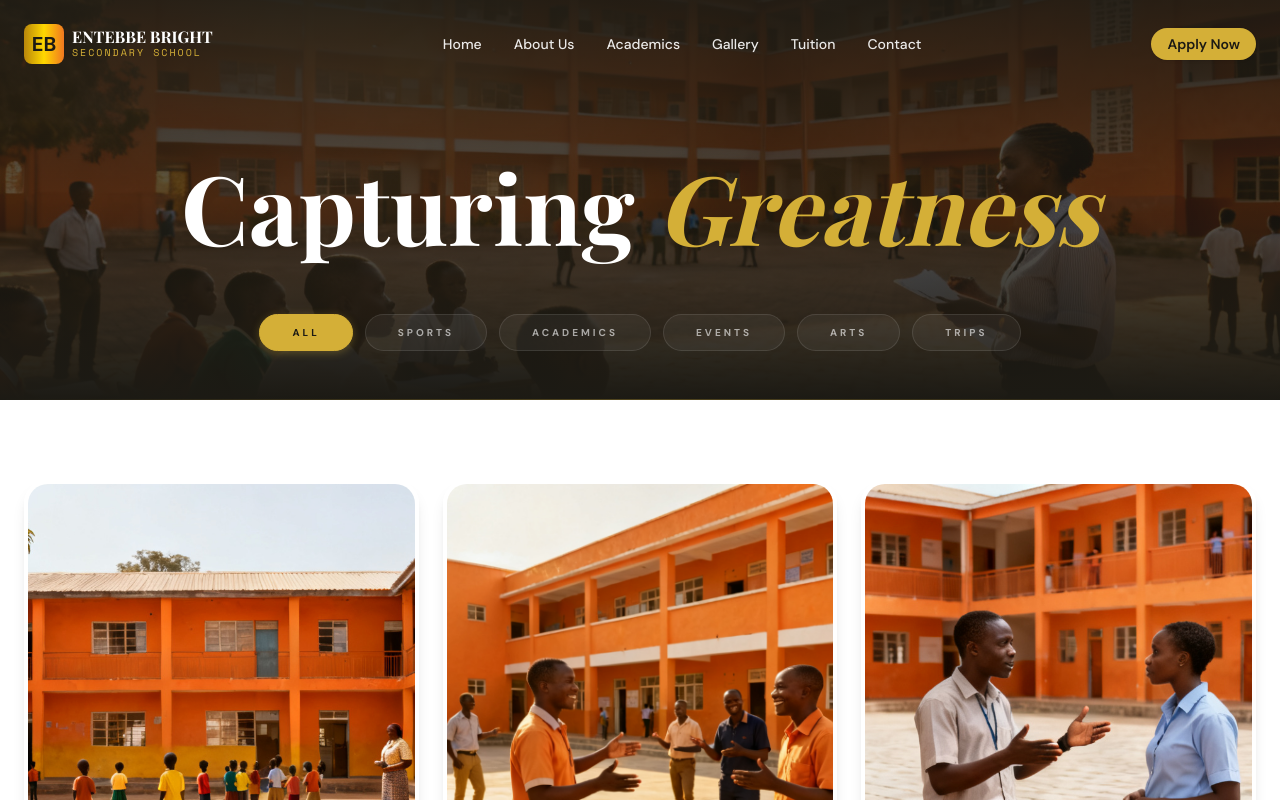
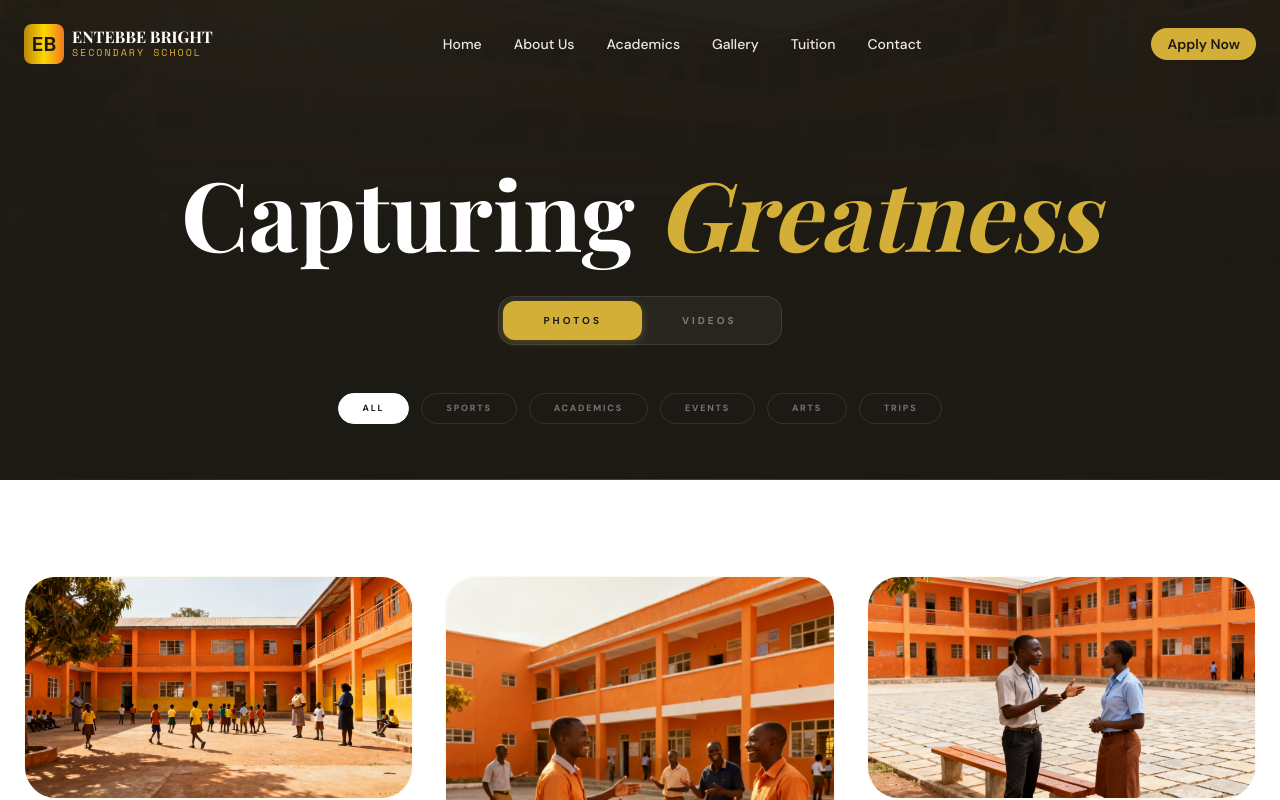
Before and after one commit to katsomar/Entebbe-Bright-Secondary-School, a Next.js app: page /gallery in a window 1280 px wide. Shown: the top 800 px of the page. Built offline with nearby package versions, Linux system fonts and the light colour scheme; a web font is replaced by a local one.

Commit message:
improved the styling of the grid in teh gallery page

```diff
--- a/src/app/gallery/page.tsx
+++ b/src/app/gallery/page.tsx
@@ -23,8 +23,15 @@ const galleryImages = [
 ];
 
 const GalleryPage = () => {
+  const [mediaType, setMediaType] = useState<"photos" | "videos">("photos");
   const [activeCategory, setActiveCategory] = useState("All");
   const [selectedImage, setSelectedImage] = useState<number | null>(null);
+
+  const galleryVideos = [
+    { src: "https://www.youtube.com/embed/dQw4w9WgXcQ", title: "Sports Day Highlights", category: "Sports" },
+    { src: "https://www.youtube.com/embed/dQw4w9WgXcQ", title: "Annual Science Fair", category: "Academics" },
+    { src: "https://www.youtube.com/embed/dQw4w9WgXcQ", title: "Drama Performance 2024", category: "Arts" },
+  ];
 
   const filteredImages = activeCategory === "All"
     ? galleryImages
@@ -33,22 +40,20 @@ const GalleryPage = () => {
   return (
     <div className="bg-white selection:bg-gold-main/30 flex flex-col min-h-screen">
       {/* Cinematic Banner */}
-      <section className="relative h-[50vh] min-h-[400px] flex items-center justify-center overflow-hidden bg-charcoal pt-24">
-        {/* Background Effects */}
+      <section className="relative h-[60vh] flex items-center justify-center overflow-hidden bg-charcoal pt-24">
         <div className="absolute inset-0 z-0">
           <Image
             src="/hero/h2.png"
             alt="Gallery Background"
             fill
             priority
-            className="object-cover opacity-30 scale-105"
+            className="object-cover opacity-20 scale-105"
           />
-          <div className="absolute inset-0 bg-gradient-to-b from-charcoal/80 via-transparent to-charcoal" />
+          <div className="absolute inset-0 bg-gradient-to-b from-charcoal/80 via-charcoal/95 to-charcoal" />
         </div>
 
         <div className="container mx-auto px-6 relative z-10 text-center">
           <ScrollReveal>
-            {/* Elegant Letter Reveal Title */}
             <div className="overflow-hidden mb-6">
               <motion.h1
                 initial={{ y: 80 }}
@@ -60,125 +65,177 @@ const GalleryPage = () => {
               </motion.h1>
             </div>
 
-            {/* Redesigned Category Filters */}
+            {/* Media Type Switcher */}
+            <div className="flex justify-center mb-12">
+              <div className="inline-flex p-1 bg-white/5 backdrop-blur-xl rounded-2xl border border-white/10">
+                {["photos", "videos"].map((type) => (
+                  <button
+                    key={type}
+                    onClick={() => setMediaType(type as any)}
+                    className={`px-10 py-3 rounded-xl text-[10px] font-bold uppercase tracking-[0.3em] transition-all duration-500 ${
+                      mediaType === type
+                        ? "bg-gold-main text-charcoal shadow-gold-sm"
+                        : "text-white/40 hover:text-white"
+                    }`}
+                  >
+                    {type}
+                  </button>
+                ))}
+              </div>
+            </div>
+
+            {/* Category Filters (Photos Only) */}
+            <AnimatePresence mode="wait">
+              {mediaType === "photos" && (
                 <motion.div
-              initial={{ opacity: 0, y: 20 }}
+                  initial={{ opacity: 0, y: 10 }}
                   animate={{ opacity: 1, y: 0 }}
-              transition={{ delay: 0.5, duration: 0.8 }}
-              className="flex flex-wrap justify-center gap-3 mt-12 max-w-4xl mx-auto"
+                  exit={{ opacity: 0, y: -10 }}
+                  className="flex flex-wrap justify-center gap-3 max-w-4xl mx-auto"
                 >
                   {categories.map((cat) => (
                     <button
                       key={cat}
                       onClick={() => setActiveCategory(cat)}
-                  className={`px-8 py-2.5 rounded-full text-[10px] font-bold uppercase tracking-[0.3em] transition-all duration-500 border ${
+                      className={`px-6 py-2 rounded-full text-[9px] font-bold uppercase tracking-[0.2em] transition-all duration-500 border ${
                         activeCategory === cat
-                      ? "bg-gold-main border-gold-main text-charcoal shadow-gold-sm"
-                      : "bg-white/5 border-white/10 text-white/60 hover:border-gold-main/50 hover:text-white"
+                          ? "bg-white text-charcoal border-white"
+                          : "bg-transparent border-white/10 text-white/40 hover:border-gold-main hover:text-gold-main"
                       }`}
                     >
                       {cat}
                     </button>
                   ))}
                 </motion.div>
+              )}
+            </AnimatePresence>
           </ScrollReveal>
         </div>
-
-        {/* Subtle Bottom Border Detail */}
         <div className="absolute bottom-0 left-0 w-full h-px bg-gradient-to-r from-transparent via-gold-main/30 to-transparent" />
       </section>
 
-      {/* Grid */}
-      <section className="py-20">
+      {/* Masonry Display Section */}
+      <section className="py-24 bg-white relative">
         <div className="container mx-auto px-6">
+          <AnimatePresence mode="wait">
+            {mediaType === "photos" ? (
               <motion.div
-            layout
-            className="columns-1 md:columns-2 lg:columns-3 gap-6 space-y-6"
+                key="photos"
+                initial={{ opacity: 0 }}
+                animate={{ opacity: 1 }}
+                exit={{ opacity: 0 }}
+                className="columns-1 md:columns-2 lg:columns-3 gap-8 space-y-8"
               >
-            <AnimatePresence mode="popLayout">
                 {filteredImages.map((image, index) => (
                   <motion.div
                     key={`${image.src}-${index}`}
                     layout
-                  initial={{ opacity: 0, scale: 0.9 }}
-                  animate={{ opacity: 1, scale: 1 }}
-                  exit={{ opacity: 0, scale: 0.9 }}
-                  transition={{ duration: 0.4 }}
-                  className="relative group rounded-3xl overflow-hidden cursor-pointer shadow-lg border-4 border-white"
+                    initial={{ opacity: 0, y: 20 }}
+                    whileInView={{ opacity: 1, y: 0 }}
+                    viewport={{ once: true }}
+                    className="relative group rounded-[2rem] overflow-hidden cursor-pointer bg-cream border border-gold-main/5 hover:border-gold-main/20 transition-all duration-700"
                     onClick={() => setSelectedImage(index)}
                   >
-                  <div className="relative aspect-[4/5] w-full">
+                    <div className="relative aspect-auto">
                       <Image
                         src={image.src}
                         alt={image.title}
-                      fill
-                      sizes="(max-width: 768px) 100vw, (max-width: 1200px) 50vw, 33vw"
-                      className="object-cover transition-transform duration-700 group-hover:scale-110"
+                        width={600}
+                        height={800}
+                        className="w-full h-auto transition-transform duration-1000 group-hover:scale-110"
                       />
                     </div>
-                  <div className="absolute inset-0 bg-gradient-to-t from-charcoal/90 via-charcoal/20 to-transparent opacity-0 group-hover:opacity-100 transition-opacity duration-500 flex flex-col justify-end p-8">
-                    <span className="text-gold-main text-[10px] font-bold uppercase tracking-[0.3em] mb-2 block">
-                      {image.category}
-                    </span>
-                    <h4 className="text-white text-xl font-heading font-bold">{image.title}</h4>
-                    <ZoomIn className="text-gold-main absolute top-8 right-8" />
+                    {/* Architectural Museum Frame Overlay */}
+                    <div className="absolute inset-0 border-[12px] border-transparent group-hover:border-white transition-all duration-700 z-10" />
+                    <div className="absolute inset-0 bg-gradient-to-t from-charcoal/80 via-transparent to-transparent opacity-0 group-hover:opacity-100 transition-opacity duration-700 flex flex-col justify-end p-8 z-20">
+                      <span className="text-gold-main text-[9px] font-bold uppercase tracking-[0.3em] mb-2 block">{image.category}</span>
+                      <h4 className="text-white text-xl font-display font-bold">{image.title}</h4>
                     </div>
                   </motion.div>
                 ))}
+              </motion.div>
+            ) : (
+              <motion.div
+                key="videos"
+                initial={{ opacity: 0 }}
+                animate={{ opacity: 1 }}
+                exit={{ opacity: 0 }}
+                className="grid grid-cols-1 md:grid-cols-2 gap-10"
+              >
+                {galleryVideos.map((video, index) => (
+                  <motion.div
+                    key={index}
+                    initial={{ opacity: 0, scale: 0.95 }}
+                    whileInView={{ opacity: 1, scale: 1 }}
+                    viewport={{ once: true }}
+                    className="relative aspect-video rounded-[2.5rem] overflow-hidden group cursor-pointer shadow-2xl"
+                  >
+                    <iframe
+                      src={video.src}
+                      className="absolute inset-0 w-full h-full pointer-events-none grayscale group-hover:grayscale-0 transition-all duration-1000 scale-105 group-hover:scale-100"
+                    />
+                    <div className="absolute inset-0 bg-charcoal/40 group-hover:bg-charcoal/10 transition-colors duration-700 flex items-center justify-center">
+                      <div className="w-20 h-20 rounded-full bg-white/20 backdrop-blur-md border border-white/30 flex items-center justify-center group-hover:bg-gold-main group-hover:border-gold-main transition-all duration-500 group-hover:scale-110">
+                        <div className="w-0 h-0 border-t-[10px] border-t-transparent border-l-[15px] border-l-white border-b-[10px] border-b-transparent ml-1" />
+                      </div>
+                    </div>
+                    <div className="absolute bottom-0 left-0 w-full p-8 bg-gradient-to-t from-charcoal/90 to-transparent">
+                      <h4 className="text-white font-display font-bold text-2xl">{video.title}</h4>
+                    </div>
+                  </motion.div>
+                ))}
+              </motion.div>
+            )}
           </AnimatePresence>
-          </motion.div>
         </div>
       </section>
 
-      {/* Lightbox */}
+      {/* Immersive Lightbox */}
       <Dialog.Root open={selectedImage !== null} onOpenChange={(open) => !open && setSelectedImage(null)}>
         <Dialog.Portal>
-          <Dialog.Overlay className="fixed inset-0 bg-charcoal/95 backdrop-blur-xl z-[100] animate-in fade-in duration-300" />
-          <Dialog.Content className="fixed top-1/2 left-1/2 -translate-x-1/2 -translate-y-1/2 z-[110] w-[95vw] h-[90vh] flex flex-col items-center justify-center outline-none animate-in zoom-in-95 duration-300">
-            <Dialog.Title className="sr-only">Image Gallery Preview</Dialog.Title>
-            <Dialog.Description className="sr-only">Fullscreen view of selected gallery image</Dialog.Description>
+          <Dialog.Overlay className="fixed inset-0 bg-charcoal/98 backdrop-blur-2xl z-[100] animate-in fade-in duration-500" />
+          <Dialog.Content className="fixed inset-0 z-[110] flex flex-col items-center justify-center outline-none p-4 md:p-12 animate-in zoom-in-95 duration-500">
             {selectedImage !== null && (
               <div className="relative w-full h-full flex flex-col items-center justify-center">
-                <Dialog.Close className="absolute top-0 right-0 p-4 text-white hover:text-gold-main transition-colors z-[120]">
-                  <X size={40} />
+                <Dialog.Close className="absolute top-8 right-8 p-4 text-white/40 hover:text-gold-main transition-colors z-[120] bg-white/5 rounded-full backdrop-blur-md">
+                  <X size={32} />
                 </Dialog.Close>
 
-                <div className="relative w-full h-[80vh]">
+                <div className="relative w-full max-w-6xl aspect-auto max-h-[75vh] group shadow-2xl rounded-2xl overflow-hidden border border-white/10">
                   <Image
                     src={filteredImages[selectedImage].src}
                     alt={filteredImages[selectedImage].title}
-                    fill
-                    sizes="95vw"
-                    className="object-contain"
+                    width={1920}
+                    height={1080}
+                    className="w-full h-auto object-contain"
                   />
                 </div>
 
-                <div className="mt-8 text-center text-white">
-                  <span className="text-gold-main text-[10px] font-bold uppercase tracking-[0.3em] mb-2 block">
+                <div className="mt-12 text-center text-white max-w-2xl">
+                  <span className="text-gold-main text-[10px] font-bold uppercase tracking-[0.4em] mb-4 block">
                     {filteredImages[selectedImage].category}
                   </span>
-                  <h3 className="text-3xl font-heading font-bold">{filteredImages[selectedImage].title}</h3>
+                  <h3 className="text-4xl md:text-5xl font-display font-bold mb-8">{filteredImages[selectedImage].title}</h3>
+
+                  {/* Gallery Navigation Navigation */}
+                  <div className="flex items-center justify-center space-x-6">
+                    <button
+                      className="w-14 h-14 rounded-full bg-white/5 border border-white/10 flex items-center justify-center text-white hover:bg-gold-main hover:text-charcoal transition-all"
+                      onClick={() => setSelectedImage((prev) => (prev !== null ? (prev - 1 + filteredImages.length) % filteredImages.length : null))}
+                    >
+                      <ChevronLeft size={24} />
+                    </button>
+                    <span className="text-white/40 font-body text-sm font-bold tracking-widest uppercase">
+                      {selectedImage + 1} / {filteredImages.length}
+                    </span>
+                    <button
+                      className="w-14 h-14 rounded-full bg-white/5 border border-white/10 flex items-center justify-center text-white hover:bg-gold-main hover:text-charcoal transition-all"
+                      onClick={() => setSelectedImage((prev) => (prev !== null ? (prev + 1) % filteredImages.length : null))}
+                    >
+                      <ChevronRight size={24} />
+                    </button>
                   </div>
-
-                {/* Navigation */}
-                <button
-                  className="absolute left-4 top-1/2 -translate-y-1/2 w-16 h-16 rounded-full bg-white/5 border border-white/10 flex items-center justify-center text-white hover:bg-gold-main hover:text-charcoal transition-all"
-                  onClick={(e) => {
-                    e.stopPropagation();
-                    setSelectedImage((prev) => (prev !== null ? (prev - 1 + filteredImages.length) % filteredImages.length : null));
-                  }}
-                >
-                  <ChevronLeft size={32} />
-                </button>
-                <button
-                  className="absolute right-4 top-1/2 -translate-y-1/2 w-16 h-16 rounded-full bg-white/5 border border-white/10 flex items-center justify-center text-white hover:bg-gold-main hover:text-charcoal transition-all"
-                  onClick={(e) => {
-                    e.stopPropagation();
-                    setSelectedImage((prev) => (prev !== null ? (prev + 1) % filteredImages.length : null));
-                  }}
-                >
-                  <ChevronRight size={32} />
-                </button>
+                </div>
               </div>
             )}
           </Dialog.Content>
```
Lines whose indentation alone changed are shown as unchanged.
